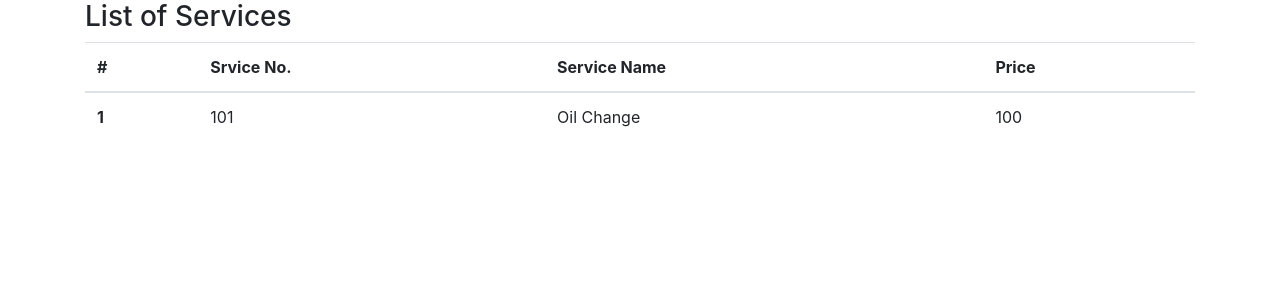
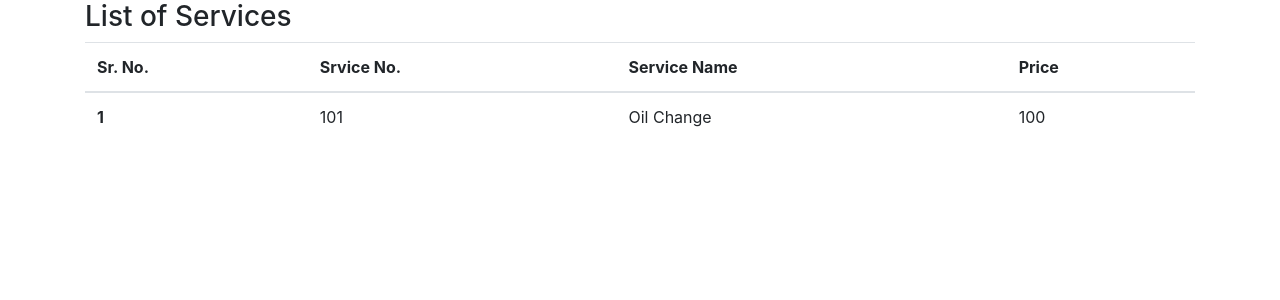
Before and after one commit to AbbyBounty/AngularProjecttesr, an Angular app in the folder TestProject/app1/: page / in a window 1280 px wide. Shown: the top 300 px of the page. Built offline with nearby package versions, Linux system fonts and the light colour scheme.

Commit message:
table update

```diff
--- a/TestProject/app1/src/app/available-services/available-services.component.html
+++ b/TestProject/app1/src/app/available-services/available-services.component.html
@@ -4,7 +4,7 @@
     <table class="table">
         <thead>
             <tr>
-                <th scope="col">#</th>
+                <th scope="col">Sr. No.</th>
                 <th scope="col">Srvice No.</th>
                 <th scope="col">Service Name</th>
                 <th scope="col">Price</th>
```
